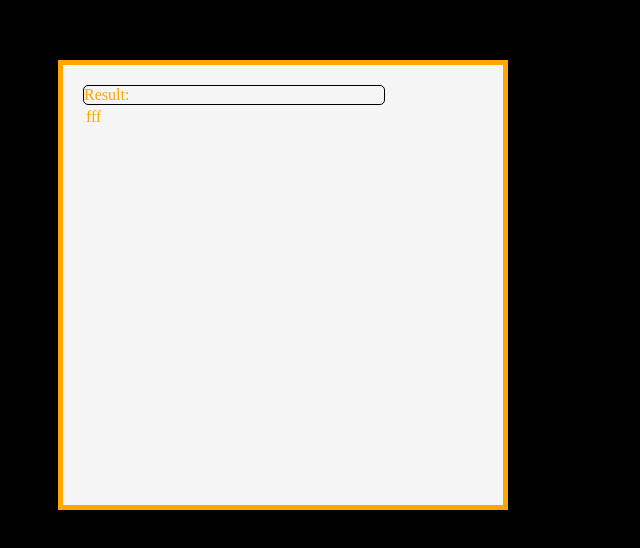
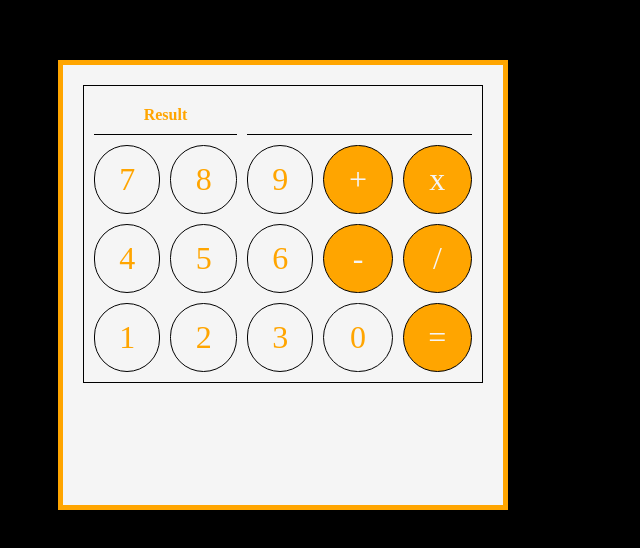
Before and after one commit to CristiSh/Calculator, a plain HTML site: page index.html in a window 1280 px wide. Shown: the part 140-688 px from the top of the page, without its empty margins (0-640 px from the left). Drawn offline with Linux system fonts and the light colour scheme.

Commit message:
basic calculator interface

```diff
--- a/index.html
+++ b/index.html
@@ -1,5 +1,6 @@
 <!DOCTYPE html>
 <html lang="en">
+
 <head>
     <meta charset="UTF-8">
     <meta http-equiv="X-UA-Compatible" content="IE=edge">
@@ -7,17 +8,38 @@
     <link rel="stylesheet" href="style.css">
     <title>Calculator</title>
 </head>
+
 <body>
     <div class="calc">
-        <div class="out">
-            <label for="result">Result:</label>
-            <output name="display" for="result" ></output>
-        </div>
-        <table class="structure">
+
+        <table>
+            <tr class="row">
+                <th colspan="2">Result</th>
+                <th colspan="3"></th>
+            </tr>
             <tr>
-                <td>fff</td>
+                <td class="number">7</td>
+                <td class="number">8</td>
+                <td class="number">9</td>
+                <td class="sign">+</td>
+                <td class="sign">x</td>
+            </tr>
+            <tr>
+                <td class="number">4</td>
+                <td class="number">5</td>
+                <td class="number">6</td>
+                <td class="sign">-</td>
+                <td class="sign">/</td>
+            </tr>
+            <tr>
+                <td class="number">1</td>
+                <td class="number">2</td>
+                <td class="number">3</td>
+                <td class="number">0</td>
+                <td class="sign">=</td>
             </tr>
         </table>
     </div>
 </body>
+
 </html>
--- a/style.css
+++ b/style.css
@@ -20,3 +20,29 @@ body{
     border: 1px solid black;
     border-radius: 5px;
 }
+table{
+    border: 1px solid black;
+    width: 100%;
+    border-spacing: 10px;
+}
+td{
+    border: 1px solid black;
+    padding: 15px;
+    text-align: center;
+}
+th{
+    padding-top: 10px;
+    padding-bottom: 10px;
+    border-bottom: 1px solid black;
+}
+.number{
+    color: orange;
+    font-size: xx-large;
+    border-radius: 75px;
+}
+.sign{
+    color: whitesmoke;
+    background-color: orange;
+    font-size: xx-large;
+    border-radius: 75px;
+}
```
